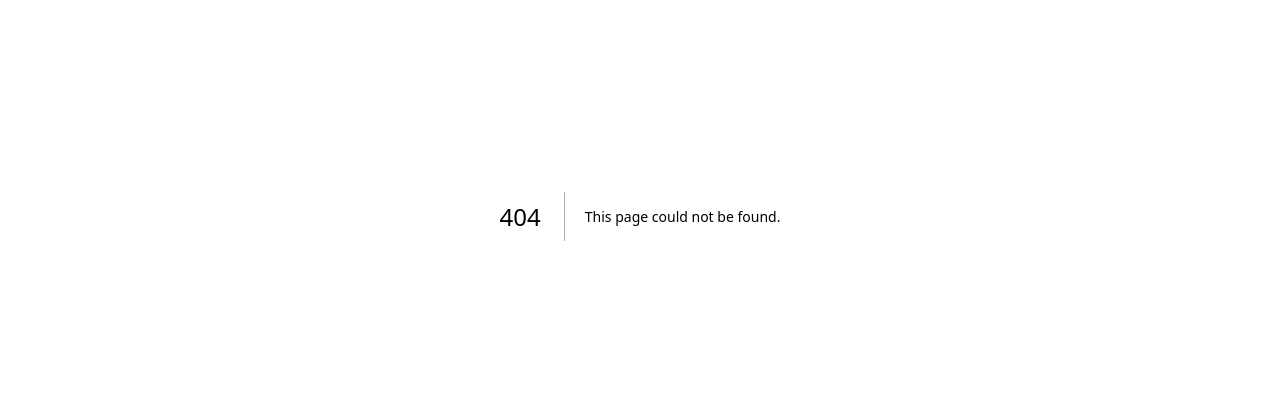
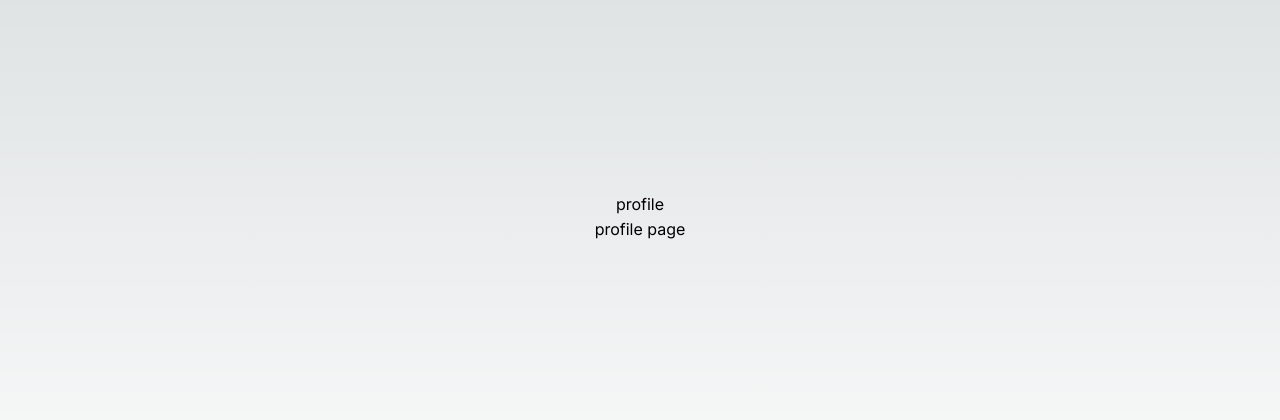
Before and after one commit to misikir21/auth, a Next.js app: page /profile in a window 1280 px wide. Before the commit this address had no page. Shown: the part 184-604 px from the top of the page. Built offline with nearby package versions, Linux system fonts and the light colour scheme.

Commit message:
add profile page

```diff
--- a/src/app/login/page.tsx
+++ b/src/app/login/page.tsx
@@ -39,7 +39,7 @@ function login() {
       >
         login here
       </button>
-      <Link href="/login">Visit signup page</Link>
+      <Link href="/signup">Visit signup page</Link>
     </div>
   );
 }
--- /dev/null
+++ b/src/app/profile/page.tsx
@@ -0,0 +1,9 @@
+export default function profile() {
+  return (
+    <div className="flex flex-col items-center justify-center min-h-screen py-2">
+      <h1>profile</h1>
+      <hr />
+      <p>profile page</p>
+    </div>
+  );
+}
```
